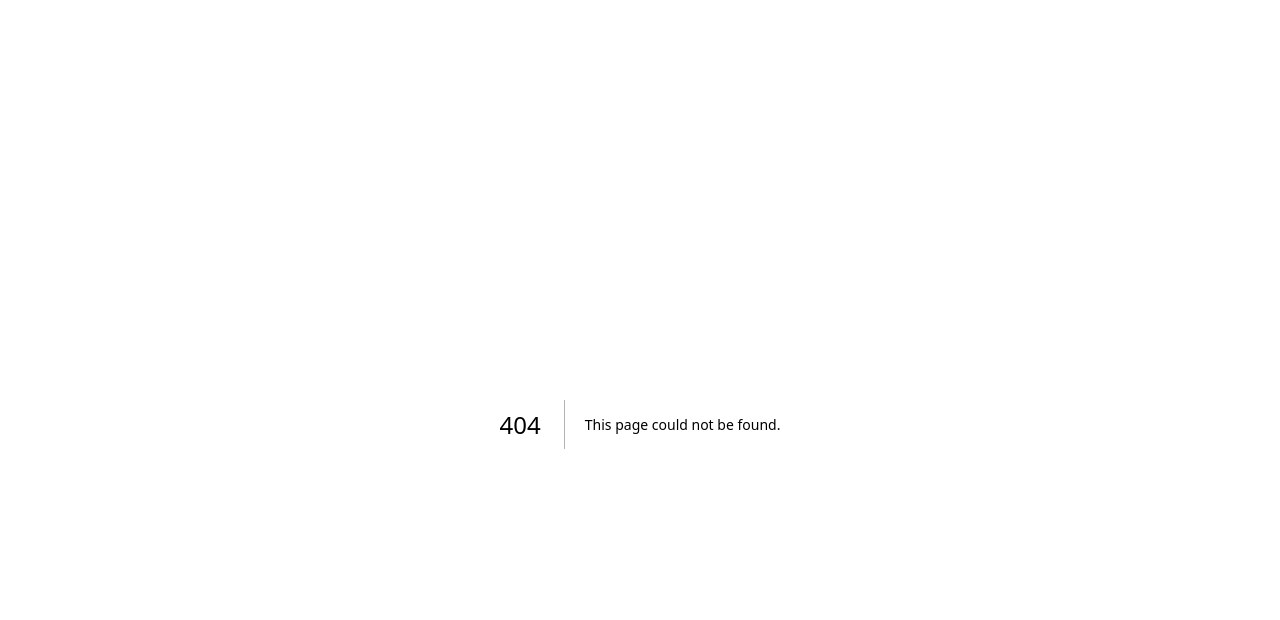
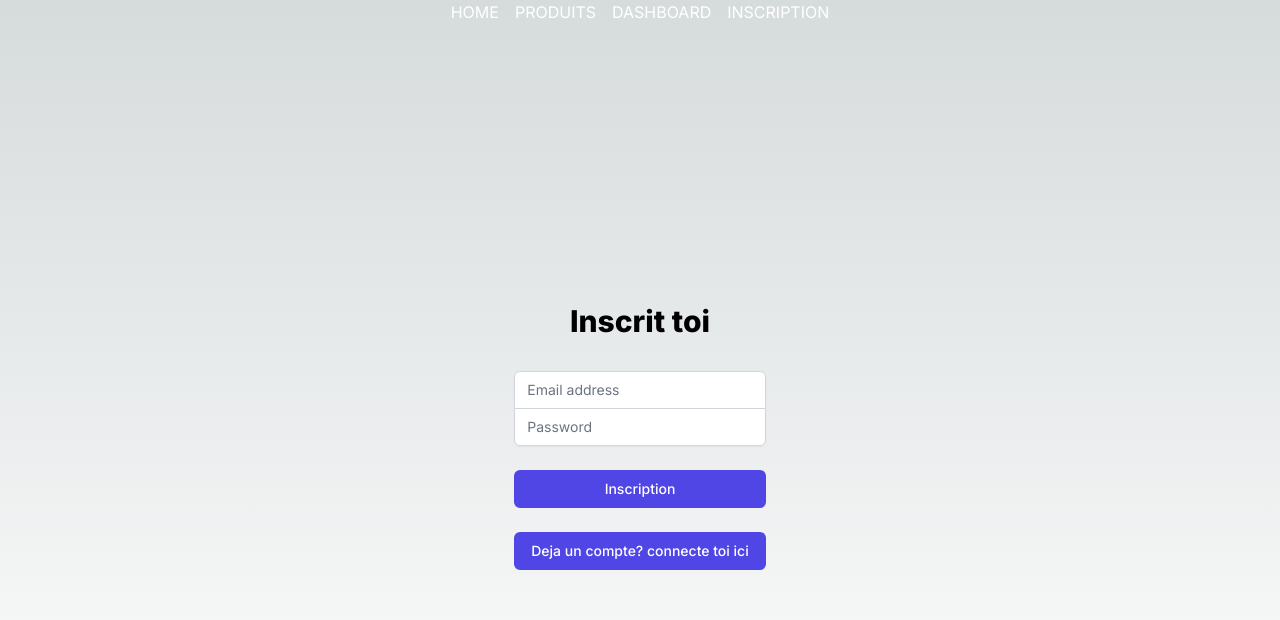
Before and after one commit to idib19/NEXT-JS-TUTORIAL-, a Next.js app: page /inscription in a window 1280 px wide. Before the commit this address had no page. Shown: the top 620 px of the page. Built offline with nearby package versions, Linux system fonts and the light colour scheme.

Commit message:
ep6 protecting route (70%)

```diff
--- /dev/null
+++ b/app/(auth)/connexion/page.tsx
@@ -0,0 +1,84 @@
+"use client"
+
+import { useState } from 'react';
+import { useRouter } from 'next/navigation';
+import { auth } from '@/firebaseConfig';
+import { signInWithEmailAndPassword } from 'firebase/auth';
+
+
+export default function SignIn() {
+  const [email, setEmail] = useState('');
+  const [password, setPassword] = useState('');
+  const router = useRouter();
+
+  const handleSignIn = async (e:any) => {
+    e.preventDefault();
+    try {
+      const userCredential = await signInWithEmailAndPassword(auth, email, password);
+
+      const user = userCredential.user
+
+      if (user) {
+        router.push('/'); // redirection vers page acceuil
+      }
+
+    } catch (error) {
+      console.error(error);
+      alert(error);
+    }
+  };
+
+  return  (
+        <div className="min-h-screen flex items-center justify-center  py-12 px-4 sm:px-6 lg:px-8">
+          <div className="max-w-md w-full space-y-8">
+            <div>
+              <h2 className="mt-6 text-center text-3xl font-extrabold text-white-900">
+                Connecte toi a ton compte
+              </h2>
+            </div>
+            <form className="mt-8 space-y-6" onSubmit={handleSignIn}>
+              <input type="hidden" name="remember" value="true" />
+              <div className="rounded-md shadow-sm -space-y-px">
+                <div>
+                  <label htmlFor="email-address" className="sr-only">Email address</label>
+                  <input
+                    id="email-address"
+                    name="email"
+                    type="email"
+                    autoComplete="email"
+                    required
+                    className="appearance-none rounded-none relative block w-full px-3 py-2 border border-gray-300 placeholder-gray-500 text-gray-900 rounded-t-md focus:outline-none focus:ring-indigo-500 focus:border-indigo-500 focus:z-10 sm:text-sm"
+                    placeholder="Email address"
+                    value={email}
+                    onChange={(e) => setEmail(e.target.value)}
+                  />
+                </div>
+                <div>
+                  <label htmlFor="password" className="sr-only">Password</label>
+                  <input
+                    id="password"
+                    name="password"
+                    type="password"
+                    autoComplete="current-password"
+                    required
+                    className="appearance-none rounded-none relative block w-full px-3 py-2 border border-gray-300 placeholder-gray-500 text-gray-900 rounded-b-md focus:outline-none focus:ring-indigo-500 focus:border-indigo-500 focus:z-10 sm:text-sm"
+                    placeholder="Password"
+                    value={password}
+                    onChange={(e) => setPassword(e.target.value)}
+                  />
+                </div>
+              </div>
+
+              <div>
+                <button
+                  type="submit"
+                  className="group relative w-full flex justify-center py-2 px-4 border border-transparent text-sm font-medium rounded-md text-white bg-indigo-600 hover:bg-indigo-700 focus:outline-none focus:ring-2 focus:ring-offset-2 focus:ring-indigo-500"
+                >
+                  Connexion
+                </button>
+              </div>
+            </form>
+          </div>
+        </div>
+  )
+}
--- /dev/null
+++ b/app/(auth)/inscription/page.tsx
@@ -0,0 +1,97 @@
+"use client"
+
+import { useState } from 'react';
+import { useRouter } from 'next/navigation';
+import { auth } from '@/firebaseConfig';
+import { createUserWithEmailAndPassword } from 'firebase/auth';
+import Link from 'next/link';
+
+
+export default function SignIn() {
+    const [email, setEmail] = useState('');
+    const [password, setPassword] = useState('');
+    const router = useRouter();
+
+    const handleSignUp = async (e: any) => {
+        e.preventDefault();
+        try {
+            const userCredential = await createUserWithEmailAndPassword(auth, email, password);
+
+            const user = userCredential.user
+
+            if (user) {
+                router.push('/'); // redirection vers page acceuil
+            }
+
+        } catch (error) {
+            console.error(error);
+            alert(error);
+        }
+    };
+
+    return (
+        <div className="min-h-screen flex items-center justify-center  py-12 px-4 sm:px-6 lg:px-8">
+            <div className="max-w-md w-full space-y-8">
+                <div>
+                    <h2 className="mt-6 text-center text-3xl font-extrabold text-white-900">
+                        Inscrit toi
+                    </h2>
+                </div>
+                <form className="mt-8 space-y-6" onSubmit={handleSignUp}>
+                    <input type="hidden" name="remember" value="true" />
+                    <div className="rounded-md shadow-sm -space-y-px">
+                        <div>
+                            <label htmlFor="email-address" className="sr-only">Email address</label>
+                            <input
+                                id="email-address"
+                                name="email"
+                                type="email"
+                                autoComplete="email"
+                                required
+                                className="appearance-none rounded-none relative block w-full px-3 py-2 border border-gray-300 placeholder-gray-500 text-gray-900 rounded-t-md focus:outline-none focus:ring-indigo-500 focus:border-indigo-500 focus:z-10 sm:text-sm"
+                                placeholder="Email address"
+                                value={email}
+                                onChange={(e) => setEmail(e.target.value)}
+                            />
+                        </div>
+                        <div>
+                            <label htmlFor="password" className="sr-only">Password</label>
+                            <input
+                                id="password"
+                                name="password"
+                                type="password"
+                                autoComplete="current-password"
+                                required
+                                className="appearance-none rounded-none relative block w-full px-3 py-2 border border-gray-300 placeholder-gray-500 text-gray-900 rounded-b-md focus:outline-none focus:ring-indigo-500 focus:border-indigo-500 focus:z-10 sm:text-sm"
+                                placeholder="Password"
+                                value={password}
+                                onChange={(e) => setPassword(e.target.value)}
+                            />
+                        </div>
+                    </div>
+
+                    <div>
+                        <button
+                            type="submit"
+                            className="group relative w-full flex justify-center py-2 px-4 border border-transparent text-sm font-medium rounded-md text-white bg-indigo-600 hover:bg-indigo-700 focus:outline-none focus:ring-2 focus:ring-offset-2 focus:ring-indigo-500"
+                        >
+                            Inscription
+                        </button>
+                    </div>
+
+                    <div>
+                        <Link href="/connexion">
+                            <button
+                                type="submit"
+                                className="group relative w-full flex justify-center py-2 px-4 border border-transparent text-sm font-medium rounded-md text-white bg-indigo-600 hover:bg-indigo-700 focus:outline-none focus:ring-2 focus:ring-offset-2 focus:ring-indigo-500"
+                            >
+                                Deja un compte? connecte toi ici
+                            </button>
+                        </Link>
+
+                    </div>
+                </form>
+            </div>
+        </div>
+    )
+}
--- a/app/(navigation)/dashboard/page.tsx
+++ b/app/(navigation)/dashboard/page.tsx
@@ -1,4 +1,18 @@
-export default function dashBoard() {
+import { auth } from "@/firebaseConfig";
+import { onAuthStateChanged } from "firebase/auth";
+import { redirect } from "next/navigation";
+
+export default async function dashBoard() {
+    onAuthStateChanged(auth, (user) => {
+        if (user) {
+
+
+
+        } else {
+          redirect("/connexion")
+        }
+      });
+
     return (
         <div>
             <h1>
--- a/app/page.tsx
+++ b/app/page.tsx
@@ -1,16 +1,36 @@
+"use client"
 
+import { useState, useEffect } from 'react';
+import { auth } from "@/firebaseConfig";
+import { onAuthStateChanged } from "firebase/auth";
+import { useRouter } from "next/navigation";
 
 export default function Home() {
+  const router = useRouter();
+  const [email, setEmail] = useState<String>("");
+
+  useEffect(() => {
+    onAuthStateChanged(auth, (user) => {
+      if (user) {
+        const email = user.email
+        setEmail(email);
+      } else {
+        router.push("/connexion")
+      }
+    });
+  }, [router]);
+
   return (
+    <div className="flex flex-col justify-center items-center h-screen ">
+      <div className="flex flex-col justify-center items-center">
+        <div className="text-center border-2 border-rose-500 mb-8">
+          BIENVENUE SUR VOTRE APPLICATION
+        </div>
+        <div className="text-center border-2 border-rose-500">
 
-    <div className="flex flex-col justify-center items-center h-screen ">
-
-      <div className="flex flex-1 justify-center items-center">
-        <div className=" text-center border-2 border-rose-500">
-          BIENVENUE SUR VOTRE APPLICATION
+          Utilisateur connecte : {email}
         </div>
       </div>
     </div>
-
   );
 }
--- a/components/navbar.tsx
+++ b/components/navbar.tsx
@@ -19,6 +19,11 @@ export default function NavBar() {
                     DASHBOARD
                 </Link>
             </button>
+            <button>
+                <Link href="/inscription">
+                    INSCRIPTION
+                </Link>
+            </button>
         </div>
     )
 }
--- /dev/null
+++ b/firebaseConfig.ts
@@ -0,0 +1,21 @@
+// Import the functions you need from the SDKs you need
+import { initializeApp } from "firebase/app";
+import { getAuth } from "firebase/auth";
+
+
+// Configuration Firebase pour notre app
+const firebaseConfig = {
+  apiKey: "AIzaSyD1vPxn00G6r05bv5-K2_hCkmje8OPXi20",
+  authDomain: "tutoriel-next-js.firebaseapp.com",
+  projectId: "tutoriel-next-js",
+  storageBucket: "tutoriel-next-js.appspot.com",
+  messagingSenderId: "1054249729022",
+  appId: "1:1054249729022:web:2deec4ceb6a59e6fee5eaf",
+  measurementId: "G-9NL8TDJLV2"
+};
+
+// Initialize Firebase
+const app = initializeApp(firebaseConfig);
+
+// initialise l'instance d'authentification
+export const auth = getAuth(app);
```
Also changed, not shown: package.json (+6 -5 lines), 1 other file (tests, documents, lock files or other folders).
